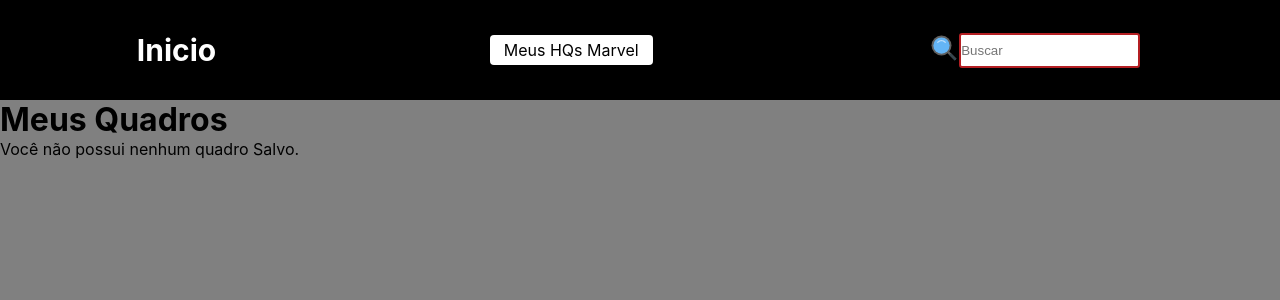
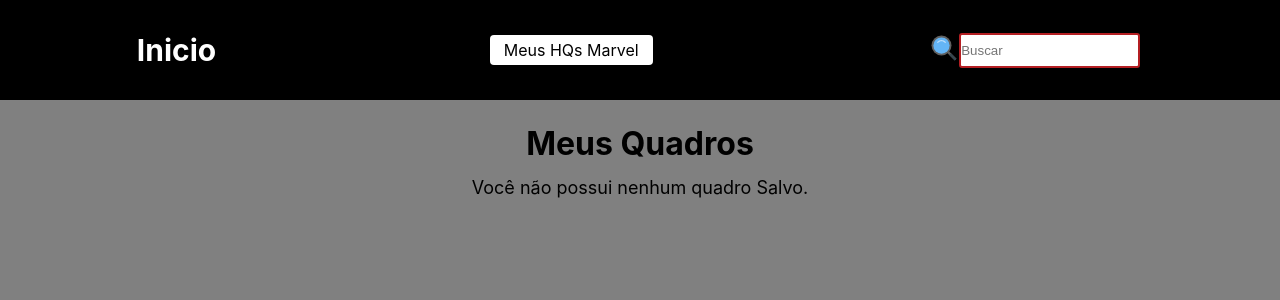
Before and after one commit to lucasx0/desafio, a React (Create React App) app in the folder marvel/: page /favoritos in a window 1280 px wide. Shown: the top 300 px of the page. Built offline with nearby package versions, Linux system fonts and the light colour scheme.

Commit message:
ajustando erro no console da img e localstorage

```diff
--- a/marvel/src/pages/Favoritos/favoritos.css
+++ b/marvel/src/pages/Favoritos/favoritos.css
@@ -0,0 +1,40 @@
+.meus-quadros{
+  margin-top: 24px;
+  display: flex;
+  flex-direction: column;
+  align-items: center;
+}
+
+.meus-quadros h1{
+  margin-bottom: 14px;
+}
+
+.meus-quadros span{
+  font-size: 18px;
+}
+
+.meus-quadros ul{
+  width: 720px;
+}
+
+.meus-quadros ul li{
+  list-style: none;
+  display: flex;
+  justify-content: space-between;
+  align-items: center;
+  margin-bottom: 14px;
+
+
+}
+
+.meus-quadros div{
+  display: flex;
+  justify-content: center;
+  align-items: center;
+}
+
+.meus-quadros div a {
+  text-decoration: none;
+  color: blue;
+  padding: 10px;
+}
--- a/marvel/src/pages/Favoritos/favoritos.js
+++ b/marvel/src/pages/Favoritos/favoritos.js
@@ -1,6 +1,5 @@
 import './favoritos.css';
 import { useEffect, useState } from 'react';
-import { Link } from 'react-router-dom';
 
 export default function Favoritos() {
   const [quadros, setQuadros] = useState([]);
@@ -8,6 +7,8 @@ export default function Favoritos() {
   useEffect(() => {
     const minhaLista = localStorage.getItem('@QuadrosMarvel');
     setQuadros(JSON.parse(minhaLista) || []);
+    console.log(minhaLista);
+    console.log(setQuadros);
   }, []);
 
   function excluirQuadro(name) {
@@ -21,7 +22,7 @@ export default function Favoritos() {
   }
 
   return (
-    <div className="meus-filmes">
+    <div className="meus-quadros">
       <h1>Meus Quadros</h1>
       {quadros.length === 0 && (
         <span>Você não possui nenhum quadro Salvo.</span>
@@ -30,9 +31,9 @@ export default function Favoritos() {
         {quadros.map((quadro) => {
           return (
             <li key={quadro.id}>
-              <span>{quadro.title}</span>
+              <span>{quadro.name}</span>
+
               <div>
-                <Link>Ver Detalhes</Link>
                 <button onClick={() => excluirQuadro(quadro.name)}>
                   Excluir
                 </button>
--- a/marvel/src/pages/Quadros/quadros.js
+++ b/marvel/src/pages/Quadros/quadros.js
@@ -8,14 +8,12 @@ export default function Quadros() {
   const navigate = useNavigate();
 
   const [quadros, setQuadros] = useState({});
-  const [loading, setLoading] = useState(true);
 
   useEffect(() => {
     async function loadQuadros() {
       await getCharacter(name)
         .then((response) => {
           setQuadros(response.data.results[0]);
-          setLoading(false);
         })
         .catch(() => {
           navigate('/', { replace: true });
@@ -38,7 +36,7 @@ export default function Quadros() {
       return;
     }
     quadrosSalvos.push(quadros);
-    localStorage.setItem('QuadrosMarvel', JSON.stringify(quadrosSalvos));
+    localStorage.setItem('@QuadrosMarvel', JSON.stringify(quadrosSalvos));
     alert('quadrinhos salvos com sucesso.');
   }
 
@@ -47,6 +45,10 @@ export default function Quadros() {
       <h1>{quadros.name}</h1>
 
       <div className="area-buttons">
+        <img
+          src={`${quadros?.thumbnail?.path}.${quadros?.thumbnail?.extension}`}
+          alt=""
+        />
         <button onClick={salvarQuadros}>Salvar</button>
 
         <button>
```
